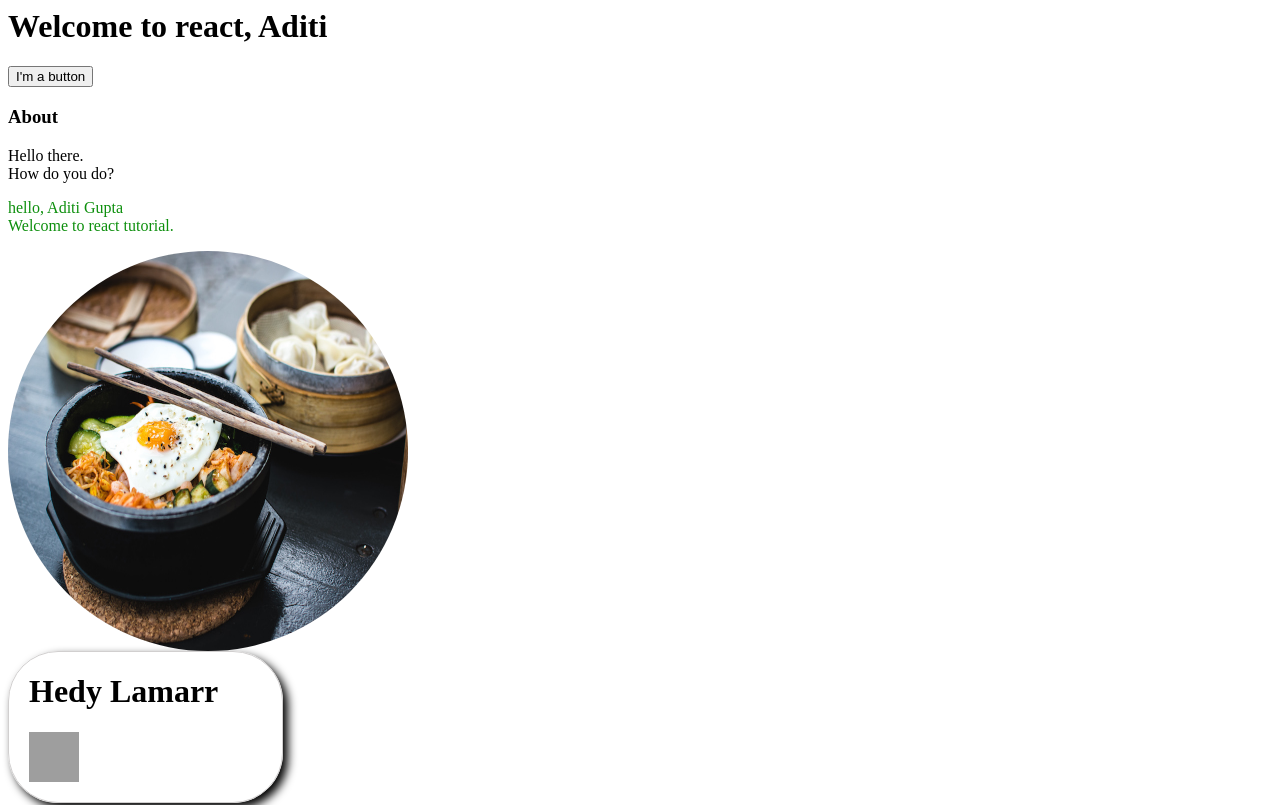
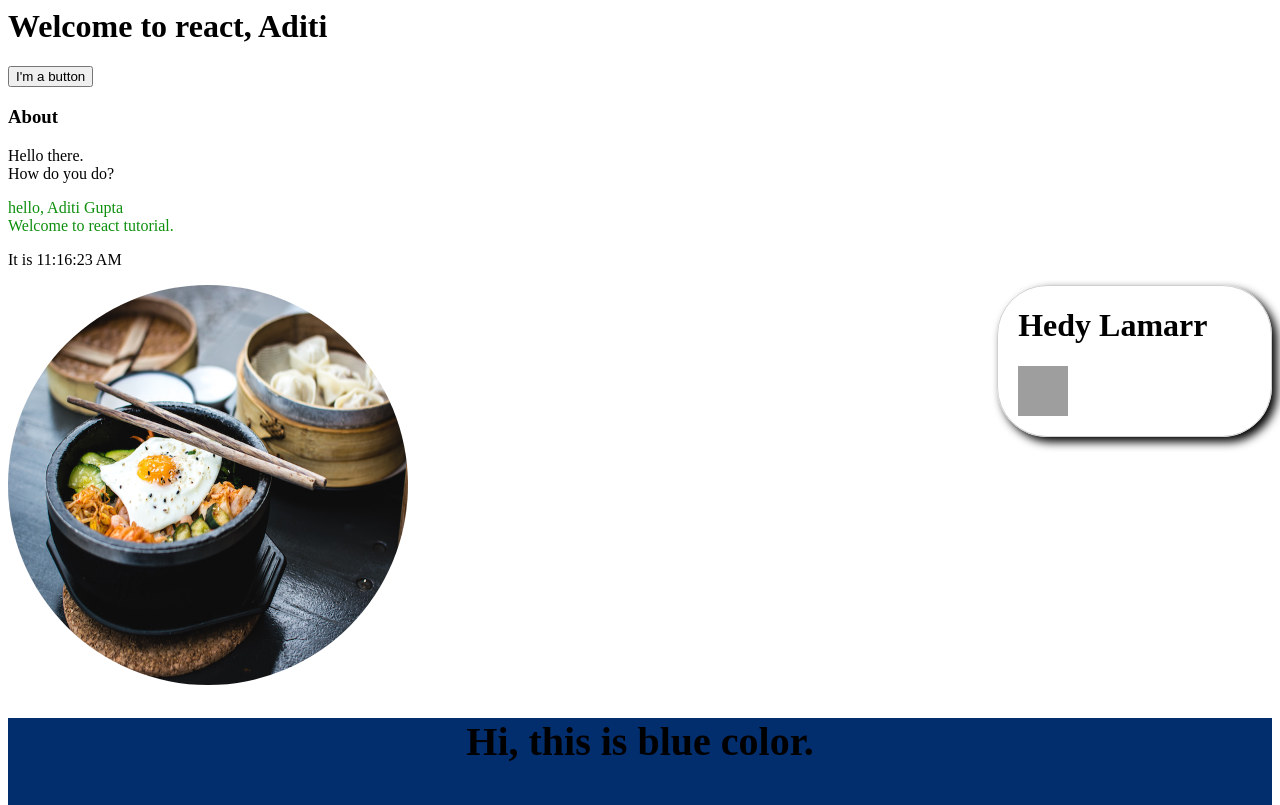
Before and after one commit to Gaditi12/React-work, a React (Create React App) app: page / in a window 1280 px wide. Shown: the top 805 px of the page. Built offline with nearby package versions, Linux system fonts and the light colour scheme; grey boxes are pictures that could not be loaded.

Commit message:
used Date object

```diff
--- a/public/style.css
+++ b/public/style.css
@@ -6,6 +6,7 @@
 }
 .div-box {
   width: 20%;
+  float: right;
   border: 1px solid #d1cfcf;
   border-radius: 50px;
   padding-left: 20px;
--- a/src/App.js
+++ b/src/App.js
@@ -6,6 +6,7 @@ import Image from "./component/Image";
 import Formatname from "./component/Embeddingexpressioninjsx";
 import DisplayData from "./component/DisplayingData";
 import Condition from "./component/Condition";
+import Tick from "./component/Tick";
 function App() {
   return (
     <>
@@ -13,6 +14,7 @@ function App() {
       <Button />
       <AboutPage />
       <Formatname />
+      <Tick />
       <Image />
       <DisplayData />
       <Condition />
--- /dev/null
+++ b/src/component/Tick.jsx
@@ -0,0 +1,12 @@
+import React from "react";
+function Tick() {
+  let d = new Date().toLocaleTimeString();
+
+  return (
+    <>
+      <p>It is {d}</p>
+    </>
+  );
+}
+setInterval(Tick, 1000);
+export default Tick;
```
